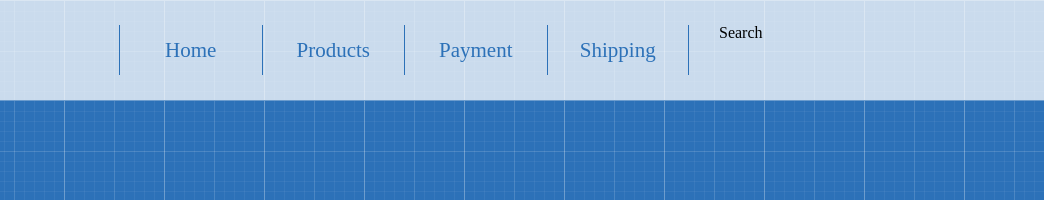
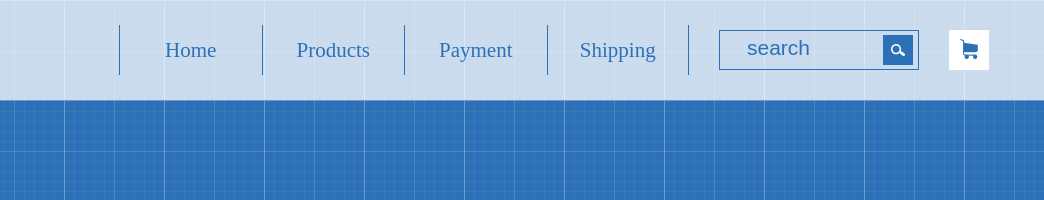
Before and after one commit to DaniaShulga/Shop_site, a plain HTML site: page index.html in a window 1280 px wide. Shown: the top 200 px of the page, 236-1280 px from the left. Drawn offline with Linux system fonts and the light colour scheme; files that its build step writes are made by us from their sources; files whose address does not match are found by name.

Commit message:
added search and cart

```diff
--- a/index.html
+++ b/index.html
@@ -59,7 +59,30 @@
                     </nav>
 
                 </div>
-                <div class="col-3">Search</div>
+                <div class="col-3">
+
+                        <div class="search">
+                                <input type="text" placeholder="search" class="input-for-search">
+
+                                <button type="submit" class="button-for-search">
+                                    <img src="./images/search.png" alt="">
+                                </button>
+
+                        </div>
+
+                        <div class="cart">
+                            <button class="button-for-cart">
+                                <img src="./images/blue-cart.png" alt="">
+                            </button>
+                        </div>
+
+
+
+
+
+
+                </div>
+
             </div>
         </div>
     </header>
--- a/style.css
+++ b/style.css
@@ -89,3 +89,56 @@ body{
     background-color: #2c71b8;
     color: white;
 }
+
+.search{
+    display: flex;
+    justify-content: center;
+    align-items: center;
+    border: 1px solid #2c71b8;
+    width: 200px;
+    height: 40px;
+    margin-top: 5px;
+
+
+}
+
+.input-for-search{
+    width: 158px;
+    height: 36px;
+    background: none;
+    border: none;
+}
+
+.input-for-search::placeholder{
+    color: #2c71b8;
+    padding-left: 20px;
+
+    font-size: 21px;
+}
+
+.button-for-search{
+    display: flex;
+    align-items: center;
+    justify-content: center;
+    width: 30px;
+    height: 30px;
+    border: none;
+    background:none;
+    background-color: #2c71b8;
+
+}
+
+.cart{
+    position: relative;
+}
+
+.button-for-cart{
+    position: absolute;
+    top: -40px;
+    left: 230px;
+    width: 40px;
+    height: 40px;
+    background:none;
+    border: none;
+    background-color: white;
+}
```
Also changed, not shown: images/blue-cart.png (renamed from images/shopping cart.png).
